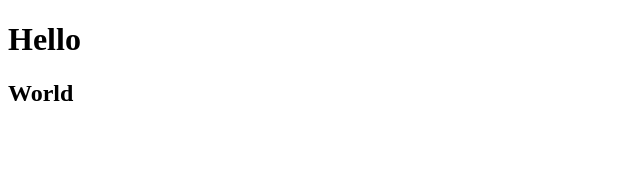
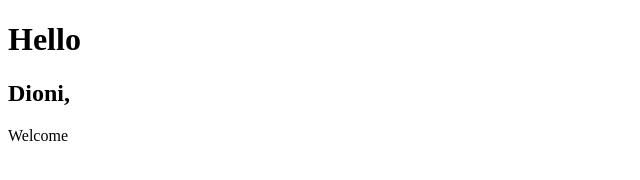
Before and after one commit to dionimercado/test, a plain HTML site: page index.html in a window 1280 px wide. Shown: the whole page, without its empty margins (0-640 px from the left). Drawn offline with Linux system fonts and the light colour scheme.

Commit message:
New updates

```diff
--- a/index.html
+++ b/index.html
@@ -7,6 +7,7 @@
 </head>
 <body>
   <h1>Hello</h1>
-  <h2>World</h2>
+  <h2>Dioni,</h2>
+  <p>Welcome</p>
 </body>
 </html>
```
